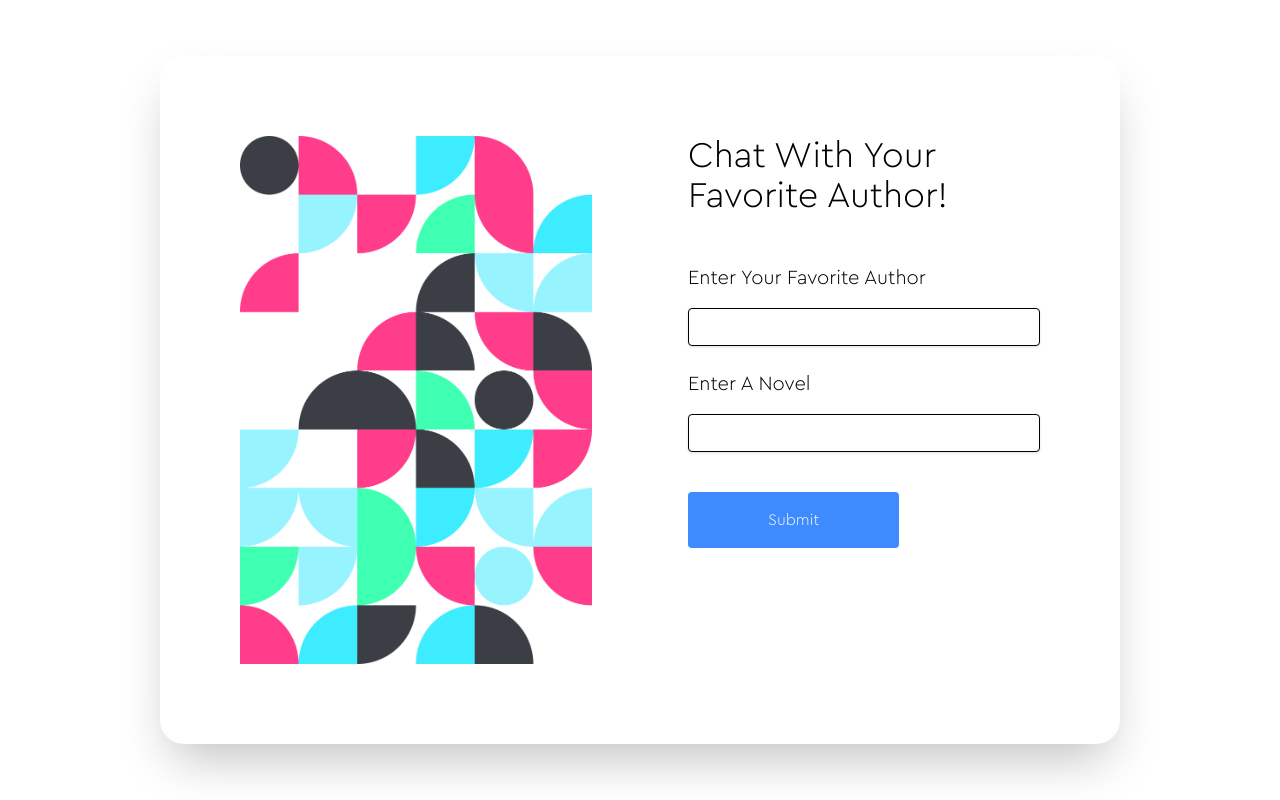
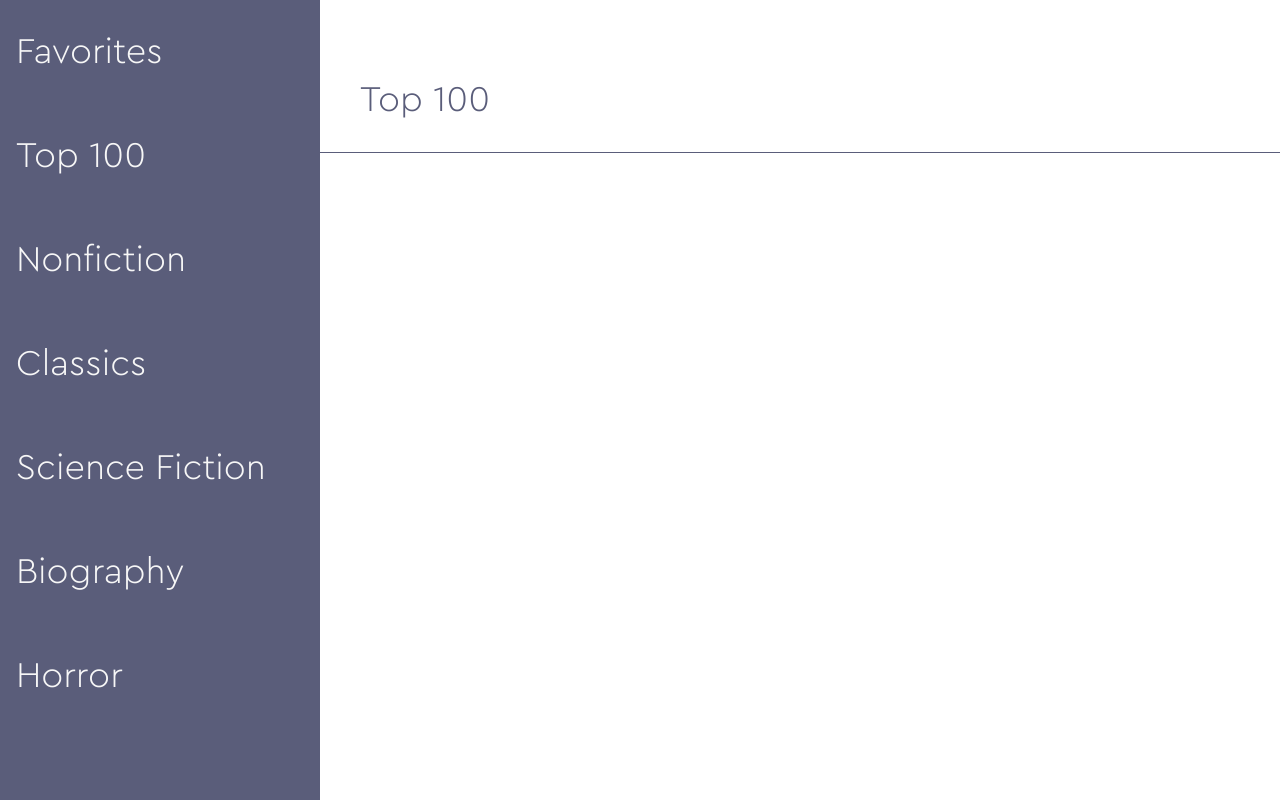
Before and after one commit to ryan-spencer1220/booksmart, a Next.js app: page /dashboard in a window 1280 px wide. Built offline with nearby package versions, Linux system fonts and the light colour scheme.

Commit message:
add sidebar to dashboard

```diff
--- a/app/components/footer.tsx
+++ b/app/components/footer.tsx
@@ -3,11 +3,9 @@ import { VscBook } from "react-icons/vsc";
 export default function Footer() {
   return (
     <div className="bg-paleBlue h-60">
-      <div className="">
-        <div className="flex items-center gap-2 text-5xl">
-          <VscBook />
-          <h3>Booksmart</h3>
-        </div>
+      <div className="flex items-center gap-2 text-5xl p-20">
+        <VscBook />
+        <h3>Booksmart</h3>
       </div>
     </div>
   );
--- a/app/components/green-button.tsx
+++ b/app/components/green-button.tsx
@@ -3,7 +3,7 @@ import Link from "next/link";
 
 export default function GreenButton(props: { text: string; link: string }) {
   return (
-    <button className="bg-lightGreen py-4 px-20 rounded hover:bg-opacity-75">
+    <button className="bg-lightGreen py-4 px-20 rounded hover:bg-opacity-75 shadow-xl">
       <Link href={props.link}>{props.text}</Link>
     </button>
   );
--- /dev/null
+++ b/app/components/sidebar.tsx
@@ -0,0 +1,58 @@
+import React from "react";
+
+const Sidebar = ({
+  setGenre,
+}: {
+  setGenre: React.Dispatch<React.SetStateAction<string>>;
+}) => {
+  return (
+    <div className="h-screen w-80 bg-gray">
+      <ul className="text-4xl text-white ">
+        <li
+          className="ps-4 py-8 hover:cursor-pointer"
+          onClick={() => setGenre("Favorites")}
+        >
+          Favorites
+        </li>
+        <li
+          className="ps-4 py-8 hover:cursor-pointer"
+          onClick={() => setGenre("Top 100")}
+        >
+          Top 100
+        </li>
+        <li
+          className="ps-4 py-8 hover:cursor-pointer"
+          onClick={() => setGenre("Favorites")}
+        >
+          Nonfiction
+        </li>
+        <li
+          className="ps-4 py-8 hover:cursor-pointer"
+          onClick={() => setGenre("Favorites")}
+        >
+          Classics
+        </li>
+        <li
+          className="ps-4 py-8 hover:cursor-pointer"
+          onClick={() => setGenre("Favorites")}
+        >
+          Science Fiction
+        </li>
+        <li
+          className="ps-4 py-8 hover:cursor-pointer"
+          onClick={() => setGenre("Favorites")}
+        >
+          Biography
+        </li>
+        <li
+          className="ps-4 py-8 hover:cursor-pointer"
+          onClick={() => setGenre("Favorites")}
+        >
+          Horror
+        </li>
+      </ul>
+    </div>
+  );
+};
+
+export default Sidebar;
--- a/app/dashboard/page.tsx
+++ b/app/dashboard/page.tsx
@@ -1,10 +1,19 @@
 "use client";
+import { useState } from "react";
 import Dashboard from "../components/dashboard";
+import Sidebar from "../components/sidebar";
 
 export default function page() {
+  const [genre, setGenre] = useState<string>("Top 100");
   return (
-    <div className="container mx-auto px-40 py-14">
-      <Dashboard />
+    <div className="flex">
+      <div className="flex-none">
+        <Sidebar setGenre={setGenre} />
+      </div>
+      <div className="grow justify-start items-start py-20">
+        <p className="text-4xl text-gray ps-10">{genre}</p>
+        <hr className="h-px my-8 bg-gray border-0 "></hr>
+      </div>
     </div>
   );
 }
--- a/app/page.tsx
+++ b/app/page.tsx
@@ -19,7 +19,7 @@ export default function Home() {
         <section className="grid lg:grid-cols-2 grid-cols-1 py-32 place-items-center">
           <div className="lg:order-first order-last">
             <h1 className="text-8xl">Welcome to booksmart!</h1>
-            <p>
+            <p className="py-4 text-lg">
               This web application employs the Chat GPT API to provide a
               platform for users to converse with their favorite authors,
               creating a unique and immersive literary experience.
@@ -44,7 +44,7 @@ export default function Home() {
             Connect with your favorite authors like never before
           </h3>
           <div className="grid lg:grid-cols-3 gird-cols-1 gap-20 place-items-center py-20">
-            <div className=" bg-paleBlue rounded-xl">
+            <div className=" bg-paleBlue rounded-xl shadow-xl">
               <div className="p-10 grid grid-cols-1 place-items-center">
                 <div className="p-6 text-7xl text-blue">
                   <FaBookOpen />
@@ -56,7 +56,7 @@ export default function Home() {
                 </p>
               </div>
             </div>
-            <div className="bg-paleBlue rounded-xl">
+            <div className="bg-paleBlue rounded-xl shadow-xl">
               <div className="p-10 grid grid-cols-1 place-items-center">
                 <div className="p-6 text-7xl text-blue">
                   <FaLightbulb />
@@ -68,7 +68,7 @@ export default function Home() {
                 </p>
               </div>
             </div>
-            <div className=" bg-paleBlue rounded-xl">
+            <div className=" bg-paleBlue rounded-xl shadow-xl">
               <div className="p-10 grid grid-cols-1 place-items-center">
                 <div className="p-6 text-7xl text-blue">
                   <BsFillPersonFill />
@@ -91,7 +91,7 @@ export default function Home() {
             <p className="py-2">Be happier</p>
             <p className="py-2">Be your best self!</p>
           </div>
-          <div className="bg-paleGreen text-2xl">
+          <div className="bg-paleGreen text-2xl rounded-sm shadow-xl">
             <div className="py-12 px-10">
               95% of Booksmart members read significantly more than before
             </div>
@@ -109,7 +109,7 @@ export default function Home() {
           </h3>
           <div className="grid md:grid-cols-2 grid-cols-1">
             <div className="grid grid-cols-1 gap-4">
-              <div className="bg-paleYellow rounded-2xl">
+              <div className="bg-paleYellow rounded-2xl shadow-lg">
                 <div className="py-6 px-6">
                   <div className="flex pb-4 gap-6">
                     <div className="text-xl">Renee D.</div>
@@ -127,7 +127,7 @@ export default function Home() {
                   your spare time in my opinion.
                 </div>
               </div>
-              <div className="bg-paleYellow rounded-2xl">
+              <div className="bg-paleYellow rounded-2xl shadow-lg">
                 <div className="py-6 px-6">
                   <div className="flex pb-4 gap-6">
                     <div className="text-xl">Sven O.</div>
@@ -145,7 +145,7 @@ export default function Home() {
                   rate.
                 </div>
               </div>
-              <div className="bg-paleYellow rounded-2xl">
+              <div className="bg-paleYellow rounded-2xl shadow-lg">
                 <div className="py-6 px-6">
                   <div className="flex pb-4 gap-6">
                     <div className="text-xl">Jonathan A.</div>
```
